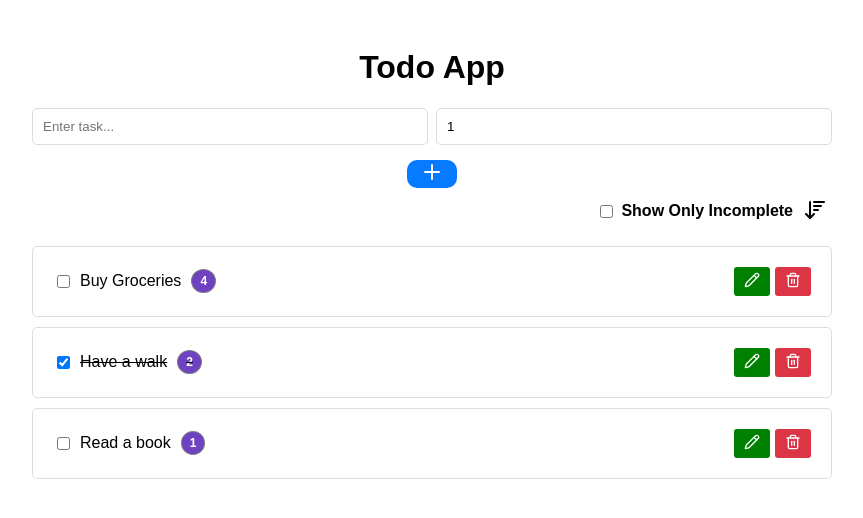
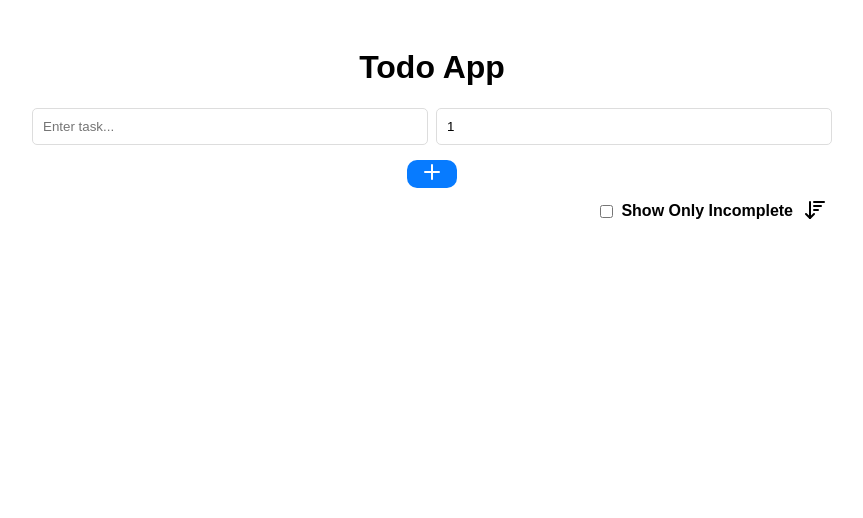
Before and after one commit to junsan24/react-todo-app, a React (Vite) app: page / in a window 1280 px wide. Shown: the top 518 px of the page, without its empty margins (208-1071 px from the left). Built offline with nearby package versions, Linux system fonts and the light colour scheme.

Commit message:
local storage

```diff
--- a/src/App.jsx
+++ b/src/App.jsx
@@ -2,14 +2,10 @@ import TaskForm from "./components/TaskForm"
 import TaskControls from "./components/TaskControls"
 import TaskList from "./components/TaskList"
 import { useState } from "react"
+import { getStorageTasks, updateStorageTasks } from "./utils/localstorageUtils"
 
 const App = () => {
-    const [tasks, setTasks] = useState([
-        { id: 1, title: 'Buy Groceries', completed: false, priority: '4' },
-        { id: 2, title: 'Have a walk', completed: true, priority: '2' },
-        { id: 3, title: 'Read a book', completed: false, priority: '1' }
-    ])
-
+    const [tasks, setTasks] = useState(getStorageTasks())
     const [showOnlyIncomplete, setShowOnlyIncomplete] = useState(false)
 
     const addTask = (title, priority) => {
@@ -22,6 +18,7 @@ const App = () => {
         }
 
         setTasks([...tasks, newTask])
+        updateStorageTasks([...tasks, newTask])
     }
 
     const updateTask = (id, newTitle, newPriority) => {
@@ -32,6 +29,7 @@ const App = () => {
             return task
         })
         setTasks(updatedTasks)
+        updateStorageTasks(updatedTasks)
     }
 
     const toggleTaskCompletion = (id) => {
@@ -42,11 +40,13 @@ const App = () => {
             return task
         })
         setTasks(updatedTasks)
+        updateStorageTasks(updatedTasks)
     }
 
     const removeTask = (id) => {
         const updatedTasks = tasks.filter(task => task.id !== id)
         setTasks(updatedTasks)
+        updateStorageTasks(updatedTasks)
     }
 
     const sortTasks = () => {
@@ -54,6 +54,7 @@ const App = () => {
             return a.priority - b.priority
         })
         setTasks(sortedTasks)
+        updateStorageTasks(sortedTasks)
     }
 
     return (
--- /dev/null
+++ b/src/utils/localstorageUtils.js
@@ -0,0 +1,8 @@
+export const getStorageTasks = () => {
+    const storedTasks = localStorage.getItem('tasks')
+    return storedTasks ? JSON.parse(storedTasks) : []
+}
+
+export const updateStorageTasks = (tasks) => {
+    localStorage.setItem('tasks', JSON.stringify(tasks))
+}
```
